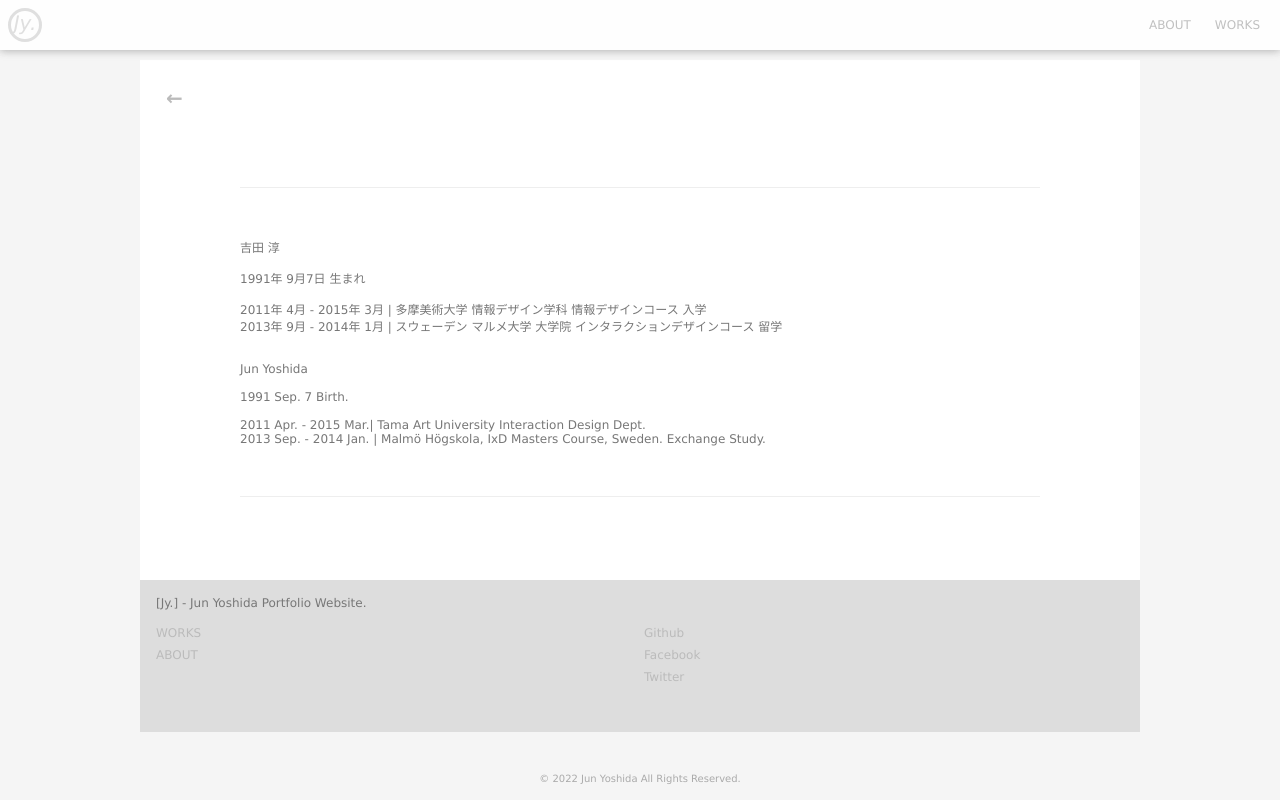
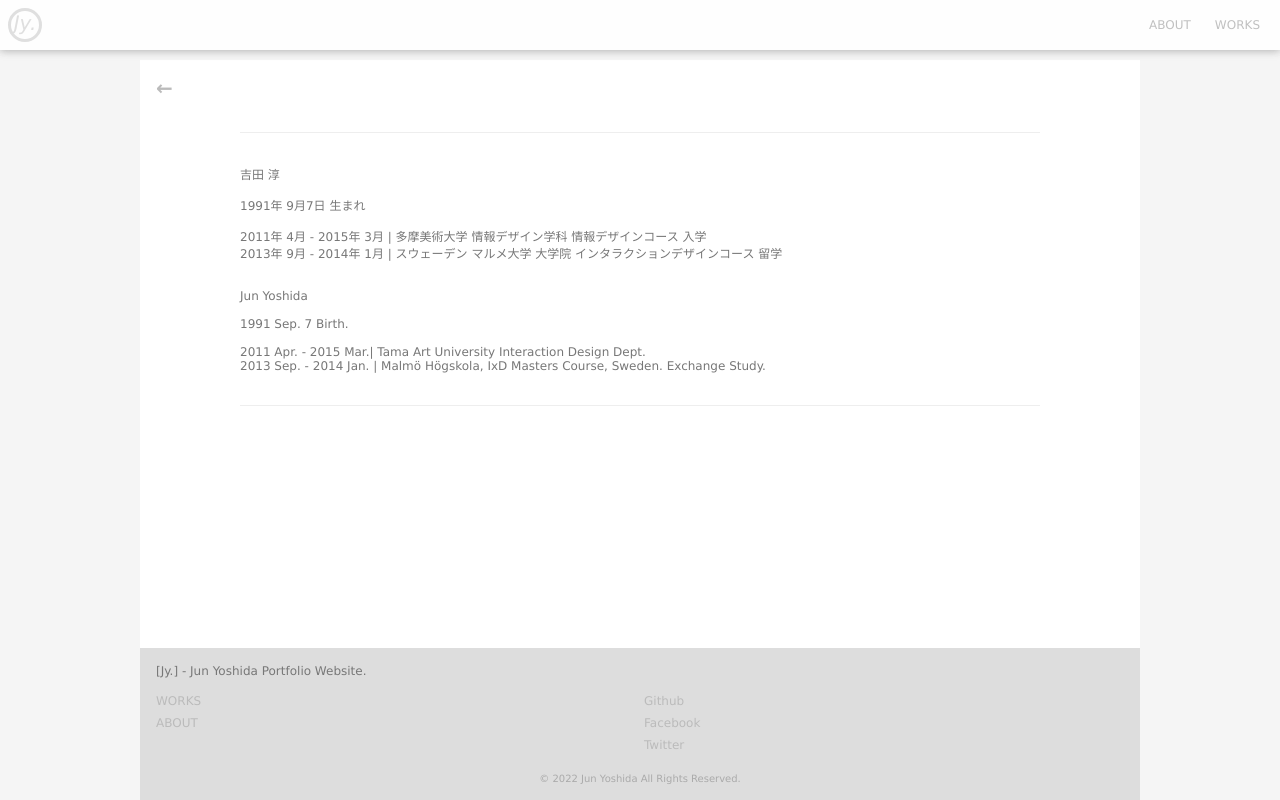
Before and after one commit to ysjn/jyw, a Next.js app: page /about in a window 1280 px wide. Built offline with nearby package versions, Linux system fonts and the light colour scheme.

Commit message:
feat: refactor about page

```diff
--- a/components/Back/Back.module.scss
+++ b/components/Back/Back.module.scss
@@ -1,12 +1,11 @@
 .Back {
   display: inline-block;
-  margin: 10px;
   font-size: 20px;
   font-weight: bold;
   color: #bbb;
-  cursor: pointer;
 
   &:hover {
     color: #777;
+    cursor: pointer;
   }
 }
--- /dev/null
+++ b/pages/about.module.scss
@@ -0,0 +1,11 @@
+.About {
+  &__profile {
+    width: 800px;
+    padding: 32px 0;
+    margin: 32px auto;
+    font-size: 12px;
+    color: #777;
+    border: 1px solid #eee;
+    border-width: 1px 0;
+  }
+}
--- a/pages/about.tsx
+++ b/pages/about.tsx
@@ -1,22 +1,22 @@
 import type { NextPage } from 'next';
 import Head from 'next/head';
 
+import styles from './about.module.scss';
 import { Back } from '@/components/Back/Back';
 import { Footer } from '@/components/Footer/Footer';
 import { Nav } from '@/components/Nav/Nav';
 
 const About: NextPage = () => {
   return (
-    <div>
+    <div className={styles.About}>
       <Head>
         <title>Jy. About</title>
       </Head>
-
       <Nav />
       <div className="Wrapper">
         <div className="Main">
           <Back />
-          <div id="profile">
+          <div className={styles.About__profile}>
             <p>
               吉田 淳
               <br />
--- a/styles/global.scss
+++ b/styles/global.scss
@@ -20,23 +20,19 @@ a {
 
 .Wrapper {
   position: relative;
+  display: flex;
+  flex-direction: column;
+  justify-content: space-between;
   max-width: 1000px;
+  min-height: calc(100vh - 60px);
   margin: 60px auto 0;
   background: #fff;
 }
 
 .Main {
+  box-sizing: border-box;
+  width: 100%;
   padding: 16px;
-  margin: 50px auto 0;
+  margin: 0 auto;
   color: #777;
 }
-
-#profile {
-  width: 800px;
-  padding: 50px 0;
-  margin: 67px auto;
-  font-size: 12px;
-  color: #777;
-  border-top: solid 1px #eee;
-  border-bottom: solid 1px #eee;
-}
```
